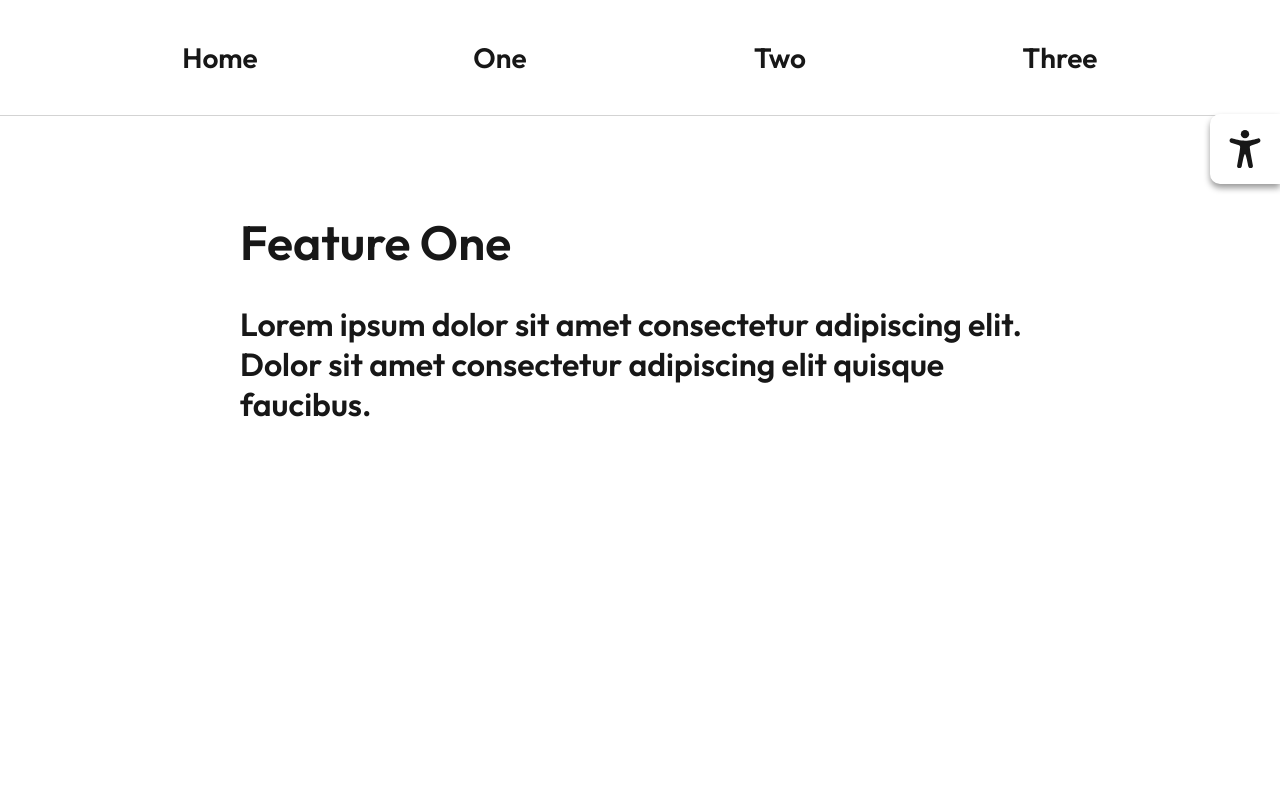
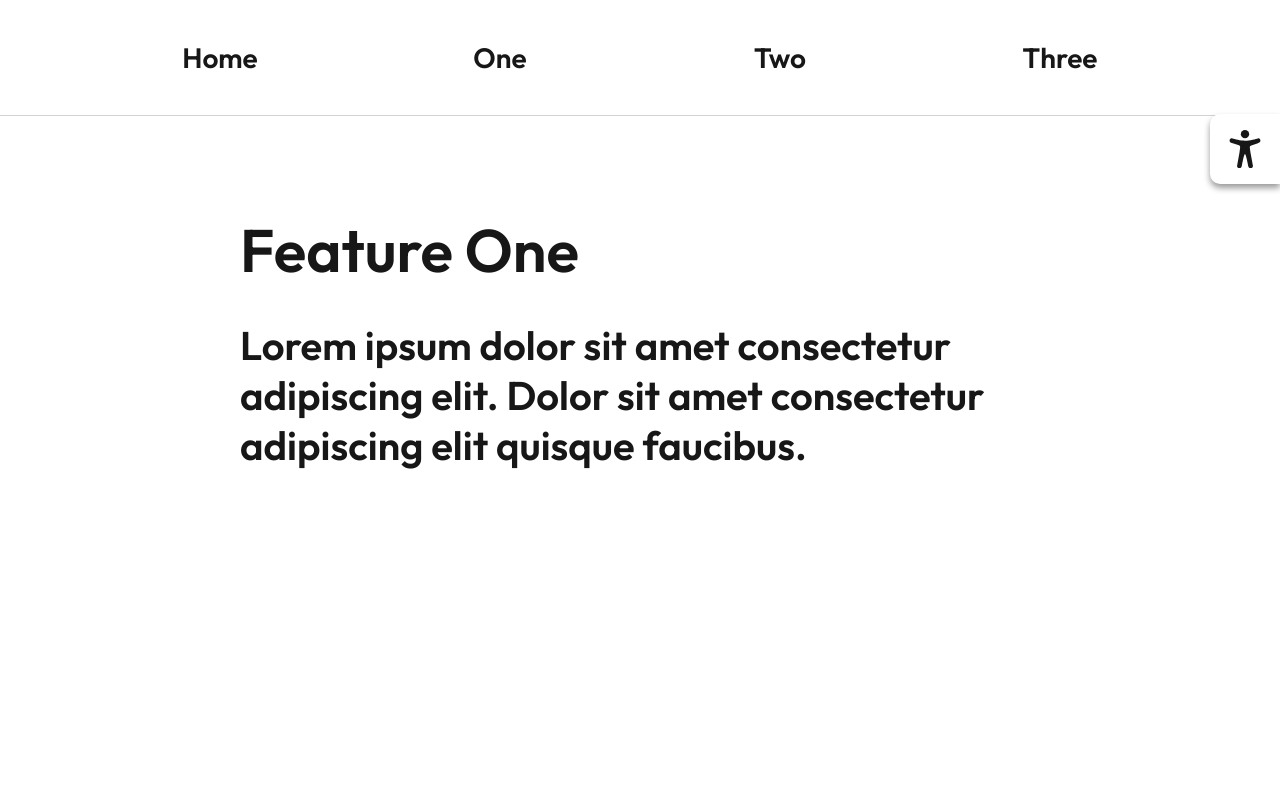
Before and after one commit to rmarafioti/frontend_scaffold, a Next.js app: page /featureOne in a window 1280 px wide. Shown: the top 800 px of the page. Built offline with nearby package versions, Linux system fonts and the light colour scheme.

Commit message:
#11 adds constraint to font size increment

```diff
--- a/src/app/_components/App_Wrapper.jsx
+++ b/src/app/_components/App_Wrapper.jsx
@@ -38,7 +38,7 @@ export default function AppWrapper({ children }) {
   const adjustFontSize = (increment) => {
     setAccessibility((prev) => ({
       ...prev,
-      fontSizeAdjust: Math.max(1, prev.fontSizeAdjust + increment),
+      fontSizeAdjust: Math.max(1, Math.min(4, prev.fontSizeAdjust + increment)),
     }));
   };
 
@@ -76,7 +76,7 @@ export default function AppWrapper({ children }) {
           }
         `}
         style={{
-          fontSize: `${1 * accessibility.fontSizeAdjust}rem`,
+          fontSize: `${1 + 0.25 * accessibility.fontSizeAdjust}rem`,
         }}
       >
         {children}
--- a/src/app/_components/accessibility/Access_Menu.jsx
+++ b/src/app/_components/accessibility/Access_Menu.jsx
@@ -61,13 +61,13 @@ export default function AccessMenu({
                 <FaMinus
                   className={styles.sizeItem}
                   role="button"
-                  onClick={() => adjustFontSize(-0.1)}
+                  onClick={() => adjustFontSize(-1)}
                 />
                 <FaPlus
                   className={styles.sizeItem}
                   role="button"
                   onClick={() => {
-                    adjustFontSize(0.1);
+                    adjustFontSize(1);
                   }}
                 />
               </div>
--- a/src/app/_layout/Navbar.jsx
+++ b/src/app/_layout/Navbar.jsx
@@ -41,7 +41,7 @@ export default function Navbar() {
         </div>
 
         {/* mobile navigation menu below */}
-        <section className={pc.mobile_nav}>
+        <div className={pc.mobile_nav}>
           <Link href="/" className={pc.nav_link}>
             Home
           </Link>
@@ -53,7 +53,7 @@ export default function Navbar() {
               }`}
             ></div>
           </div>
-        </section>
+        </div>
       </nav>
 
       {/* mobile menu */}
```
